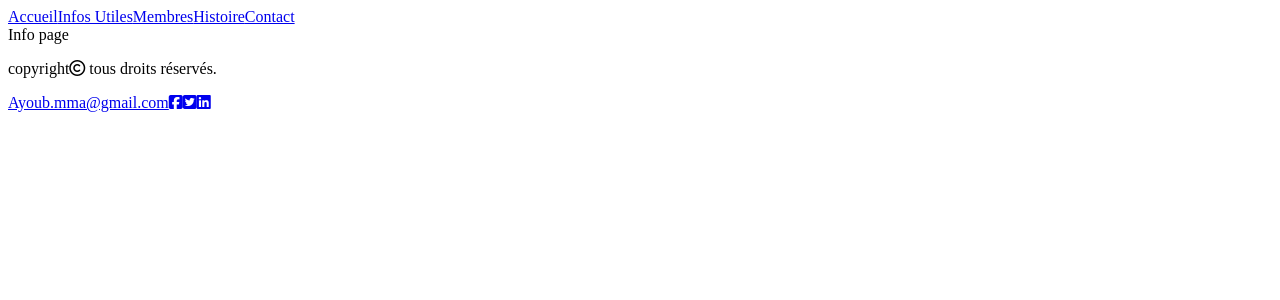
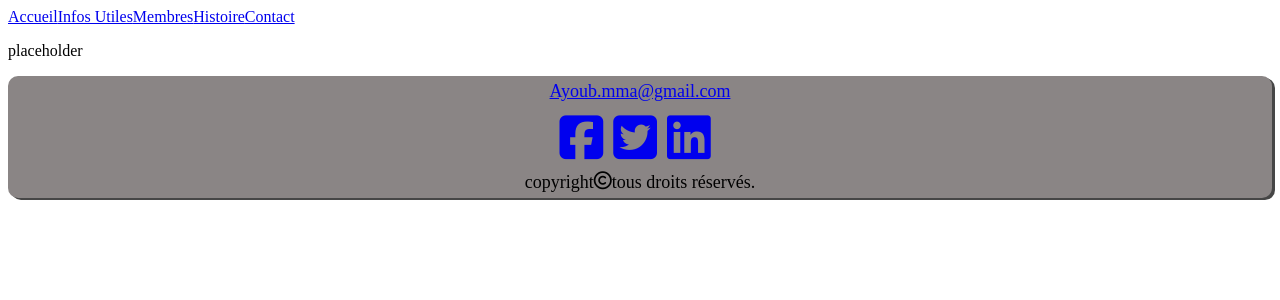
Before and after one commit to realbenben/sitecitrineudfc, a React (Create React App) app in the folder siteufc/: page /infos in a window 1280 px wide. Shown: the top 300 px of the page. Built offline with nearby package versions, Linux system fonts and the light colour scheme.

Commit message:
Footer update

```diff
--- a/siteufc/src/components/Footer.js
+++ b/siteufc/src/components/Footer.js
@@ -1,11 +1,15 @@
 const Footer = () => {
     return (
         <div className='footer'>
+            <p>
+                <a href='mailto'>Ayoub.mma@gmail.com</a>
+            </p>
+            <p>
+                <a href='https://www.facebook.com/SimplonHDF/'><i class="fab fa-facebook-square"></i></a>
+                <a href='https://twitter.com/simplonhdf?lang=fr'><i class="fab fa-twitter-square"></i></a>
+                <a href='https://fr.linkedin.com/company/simplon-hauts-de-france'><i class="fab fa-linkedin"></i></a>
+            </p>
             <p>copyright<i class="far fa-copyright"></i> tous droits réservés.</p>
-            <a href='mailto'>Ayoub.mma@gmail.com</a>
-            <a href='https://www.facebook.com/SimplonHDF/'><i class="fab fa-facebook-square"></i></a>
-            <a href='https://twitter.com/simplonhdf?lang=fr'><i class="fab fa-twitter-square"></i></a>
-            <a href='https://fr.linkedin.com/company/simplon-hauts-de-france'><i class="fab fa-linkedin"></i></a>
         </div>
     )
 }
--- a/siteufc/src/components/Navigation.js
+++ b/siteufc/src/components/Navigation.js
@@ -19,8 +19,7 @@ const Navigation = () => {
             <NavLink exact to="/contact">
                 Contact
             </NavLink>
-
-            </div>
+        </div>
     )
 }
 
--- a/siteufc/src/pages/ContactPage.js
+++ b/siteufc/src/pages/ContactPage.js
@@ -3,10 +3,11 @@ import Navigation from '../components/Navigation'
 
 const ContactPage = () => {
     return (
-        <div>
+        <div classname='contact'>
             <Navigation />
-
-            Ayoub's spam automated platform
+            <p>
+                placeholder
+            </p>
             <Footer />
         </div>
     )
--- a/siteufc/src/pages/HomePage.js
+++ b/siteufc/src/pages/HomePage.js
@@ -4,7 +4,9 @@ const HomePage = () => {
     return (
         <div className="home">
             <Navigation />
-            blblabla d'acceuil
+            <p>
+                placeholder
+            </p>
         </div>
     )
 }
--- a/siteufc/src/pages/InfoPage.js
+++ b/siteufc/src/pages/InfoPage.js
@@ -5,8 +5,9 @@ const InfoPage = () => {
     return (
         <div>
             <Navigation />
-            Info page
-
+            <p>
+                placeholder
+            </p>
             <Footer />
         </div>
     )
--- a/siteufc/src/pages/MembersPage.js
+++ b/siteufc/src/pages/MembersPage.js
@@ -5,8 +5,9 @@ const MembersPage = () => {
     return (
         <div>
             <Navigation />
-            jolis membres ICI :P lolilol
-
+            <p>
+                placeholder
+            </p>
             <Footer />
         </div>
     )
--- a/siteufc/src/pages/StoryPage.js
+++ b/siteufc/src/pages/StoryPage.js
@@ -5,8 +5,9 @@ const StoryPage = () => {
     return (
         <div>
             <Navigation />
-            Leu club il ai bo
-
+            <p>
+                placeholder
+            </p>
             <Footer />
         </div>
     )
--- a/siteufc/src/pages/SubscriptionPage.js
+++ b/siteufc/src/pages/SubscriptionPage.js
@@ -5,6 +5,9 @@ const SubscriptionPage = () => {
     return (
         <div>
             <Navigation />
+            <p>
+                placeholder
+            </p>
             Inscris toi, ou tu es fan de dick rivers!
             <Footer />
         </div>
--- /dev/null
+++ b/siteufc/src/stylesheets/_footer.scss
@@ -0,0 +1,26 @@
+.footer{
+    background-color: rgb(138, 133, 133);
+    font-size: 20px;
+    display: flex;
+    flex-direction: column;
+    border-radius: 10px;
+    box-shadow: rgb(70, 70, 70) 3px 2px;
+
+    p{
+        display:flex;
+        justify-content: center;
+        font-size: 18px;
+        margin:5px;
+    }
+
+    a{
+        i{
+            font-size: 50px;
+            margin-right: 10px;
+        }
+
+        i:hover{
+            transform: scale(110%);
+        }
+    }
+}
--- a/siteufc/src/stylesheets/index.scss
+++ b/siteufc/src/stylesheets/index.scss
@@ -0,0 +1 @@
+@import './footer.scss'
```
